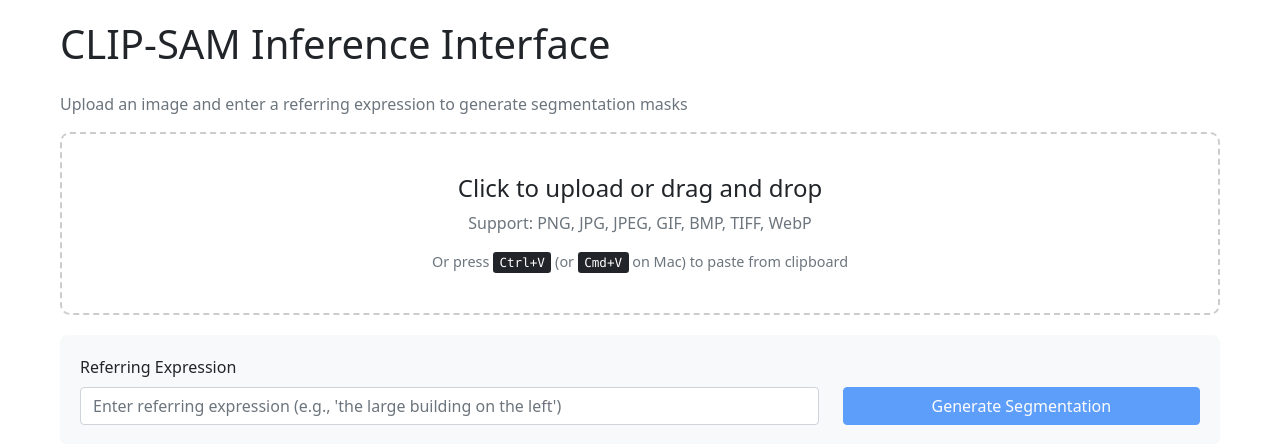
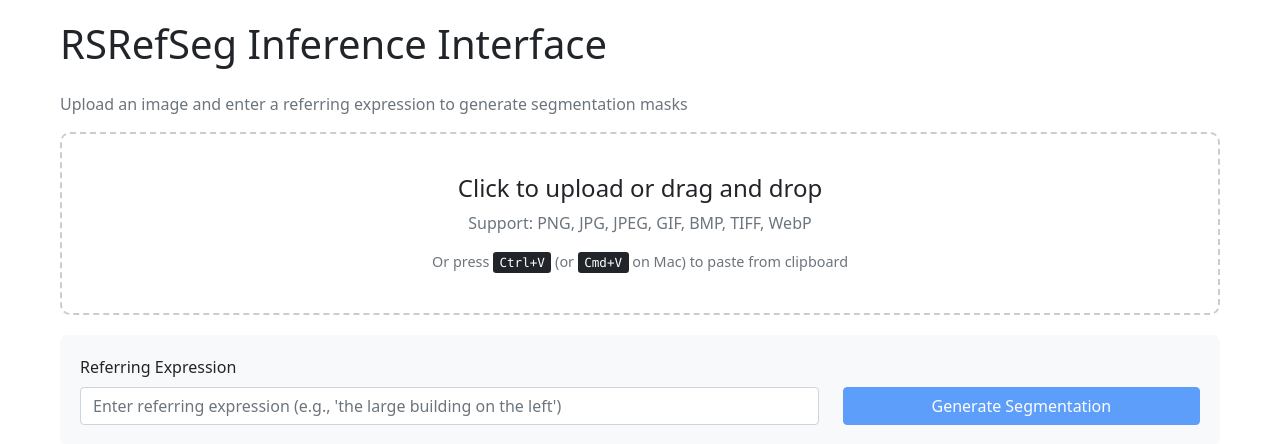
Before and after one commit to luispl77/aerial-d, a Flask app: template rsrefseg/utils/templates/inference.html in a window 1280 px wide. Shown: the top 444 px of the page. Run offline with Flask 3, Linux system fonts and the light colour scheme; the template is opened without the code that fills it, so the values that code supplies are empty; parts of the project's set-up code (start-up, migrations or seed data) failed here and were passed over.

Commit message:
rename clipsam app to rsrefseg app

```diff
--- a/rsrefseg/utils/clip_sam_inference_app.py
+++ b/rsrefseg/utils/rsrefseg_inference_app.py
@@ -35,7 +35,7 @@ input_size = 384
 ALLOWED_EXTENSIONS = {'png', 'jpg', 'jpeg', 'gif', 'bmp', 'tiff', 'webp'}
 
 def parse_args():
-    parser = argparse.ArgumentParser(description='CLIP-SAM Interactive Inference Interface')
+    parser = argparse.ArgumentParser(description='RSRefSeg Interactive Inference Interface')
     parser.add_argument('--model_name', type=str, required=True, help='Model name for checkpoint loading')
     parser.add_argument('--gpu_id', type=int, default=0, help='GPU ID to use')
     parser.add_argument('--input_size', type=int, default=384, help='Input size for images')
--- a/rsrefseg/utils/templates/inference.html
+++ b/rsrefseg/utils/templates/inference.html
@@ -3,7 +3,7 @@
 <head>
     <meta charset="UTF-8">
     <meta name="viewport" content="width=device-width, initial-scale=1.0">
-    <title>CLIP-SAM Inference Interface</title>
+    <title>RSRefSeg Inference Interface</title>
     <link href="https://cdn.jsdelivr.net/npm/bootstrap@5.1.3/dist/css/bootstrap.min.css" rel="stylesheet">
     <style>
         .container {
@@ -123,7 +123,7 @@
 <body>
     <div class="container">
         <div class="header">
-            <h1 class="mb-4">CLIP-SAM Inference Interface</h1>
+            <h1 class="mb-4">RSRefSeg Inference Interface</h1>
             <p class="text-muted">Upload an image and enter a referring expression to generate segmentation masks</p>
         </div>
 
```
Also changed, not shown: README.md, 3 other files.
